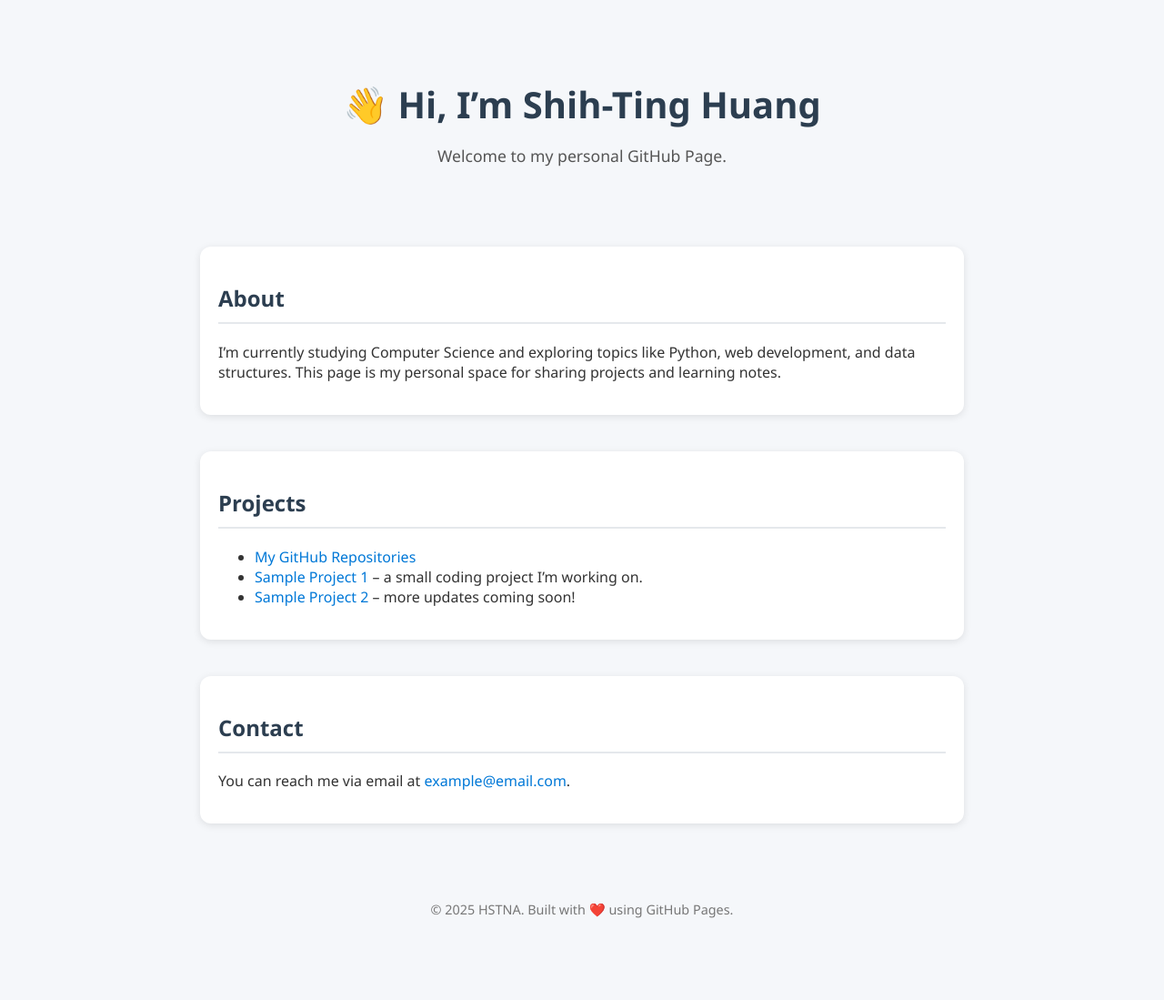
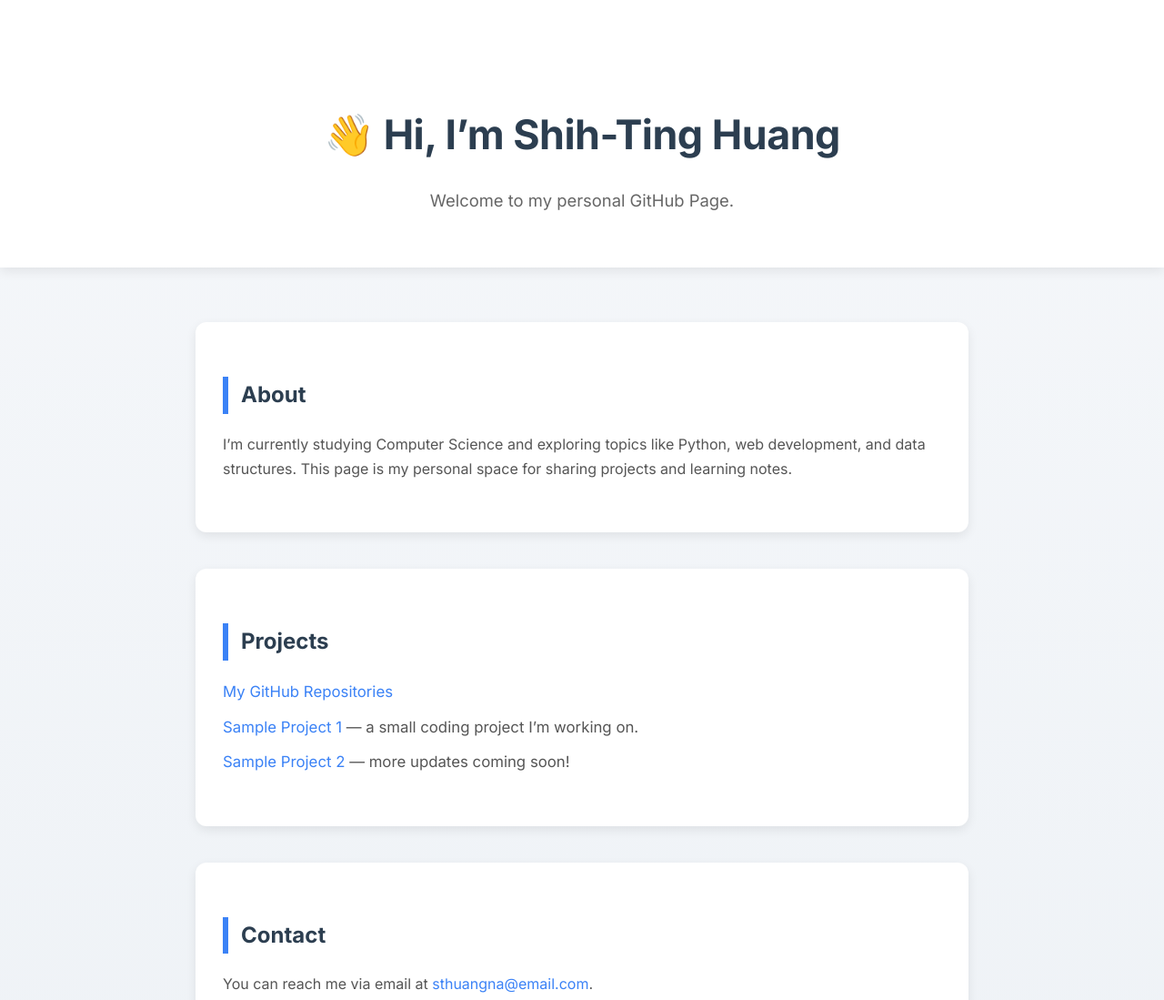
Before and after one commit to hstna/hstna.github.io, a plain HTML site: page index.html in a window 1280 px wide. Shown: the top 1099 px of the page at 91% size. Before the commit the page ends 1043 px from the top, so only its background shows below. Drawn offline with Linux system fonts and the light colour scheme.

Commit message:
251105 updated

```diff
--- a/index.html
+++ b/index.html
@@ -3,54 +3,120 @@
 <head>
   <meta charset="UTF-8" />
   <meta name="viewport" content="width=device-width, initial-scale=1.0" />
-  <title>HSTNA | Portfolio</title>
+  <title>ST Huang | Portfolio</title>
+
+  <!-- Google Font -->
+  <link href="https://fonts.googleapis.com/css2?family=Inter:wght@400;600;700&display=swap" rel="stylesheet">
+
   <style>
+    /* === 全域設定 === */
+    :root {
+      --bg-light: #f5f7fa;
+      --bg-white: #ffffff;
+      --text-dark: #2c3e50;
+      --text-gray: #555;
+      --primary: #3b82f6; /* 柔和藍 */
+      --shadow: 0 4px 12px rgba(0,0,0,0.08);
+      --radius: 12px;
+    }
+
     body {
-      font-family: "Segoe UI", Arial, sans-serif;
-      background-color: #f5f7fa;
-      color: #333;
+      font-family: "Inter", "Segoe UI", Arial, sans-serif;
+      background: linear-gradient(180deg, var(--bg-light) 0%, #eef2f6 100%);
+      color: var(--text-gray);
       margin: 0;
       padding: 0;
+      line-height: 1.7;
     }
+
+    /* === 頂部區域 === */
     header {
       text-align: center;
-      padding: 60px 20px 30px;
+      padding: 80px 20px 40px;
+      background-color: var(--bg-white);
+      box-shadow: var(--shadow);
+      position: sticky;
+      top: 0;
+      z-index: 10;
     }
+
     header h1 {
-      font-size: 2.5em;
-      color: #2c3e50;
+      font-size: 2.8em;
+      color: var(--text-dark);
       margin-bottom: 10px;
+      letter-spacing: -0.5px;
     }
+
     header p {
-      color: #555;
-      font-size: 1.1em;
+      font-size: 1.15em;
+      color: #666;
     }
+
+    /* === 主內容區 === */
+    main {
+      max-width: 850px;
+      margin: 60px auto;
+      padding: 0 20px;
+    }
+
     section {
-      max-width: 800px;
-      margin: 40px auto;
-      padding: 20px;
-      background-color: #fff;
-      border-radius: 12px;
-      box-shadow: 0 2px 8px rgba(0,0,0,0.1);
+      background-color: var(--bg-white);
+      border-radius: var(--radius);
+      padding: 40px 30px;
+      margin-bottom: 40px;
+      box-shadow: var(--shadow);
+      transition: transform 0.25s ease, box-shadow 0.25s ease;
     }
+
+    section:hover {
+      transform: translateY(-4px);
+      box-shadow: 0 8px 20px rgba(0,0,0,0.08);
+    }
+
     h2 {
-      color: #2c3e50;
-      border-bottom: 2px solid #e5e8ec;
-      padding-bottom: 10px;
+      color: var(--text-dark);
+      border-left: 6px solid var(--primary);
+      padding-left: 14px;
+      margin-bottom: 20px;
+      font-size: 1.5em;
     }
+
+    ul {
+      list-style-type: none;
+      padding-left: 0;
+    }
+
+    li {
+      margin-bottom: 10px;
+      font-size: 1.05em;
+    }
+
     a {
-      color: #0078d7;
+      color: var(--primary);
       text-decoration: none;
+      font-weight: 500;
     }
+
     a:hover {
       text-decoration: underline;
     }
+
+    /* === 頁尾 === */
     footer {
       text-align: center;
-      padding: 20px;
-      color: #777;
+      padding: 25px 10px 40px;
+      color: #888;
       font-size: 0.9em;
-      margin-top: 50px;
+    }
+
+    /* === 響應式調整 (RWD) === */
+    @media (max-width: 600px) {
+      header h1 {
+        font-size: 2em;
+      }
+      section {
+        padding: 30px 20px;
+      }
     }
   </style>
 </head>
@@ -61,6 +127,7 @@
     <p>Welcome to my personal GitHub Page.</p>
   </header>
 
+  <main>
     <section id="about">
       <h2>About</h2>
       <p>
@@ -73,17 +140,18 @@
       <h2>Projects</h2>
       <ul>
         <li><a href="https://github.com/hstna">My GitHub Repositories</a></li>
-      <li><a href="#">Sample Project 1</a> – a small coding project I’m working on.</li>
-      <li><a href="#">Sample Project 2</a> – more updates coming soon!</li>
+        <li><a href="#">Sample Project 1</a> — a small coding project I’m working on.</li>
+        <li><a href="#">Sample Project 2</a> — more updates coming soon!</li>
       </ul>
     </section>
 
     <section id="contact">
       <h2>Contact</h2>
       <p>
-      You can reach me via email at <a href="mailto:example@email.com">example@email.com</a>.
+        You can reach me via email at <a href="mailto:sthuangna@email.com">sthuangna@email.com</a>.
       </p>
     </section>
+  </main>
 
   <footer>
     <p>© 2025 HSTNA. Built with ❤️ using GitHub Pages.</p>
```
Lines whose indentation alone changed are shown as unchanged.
